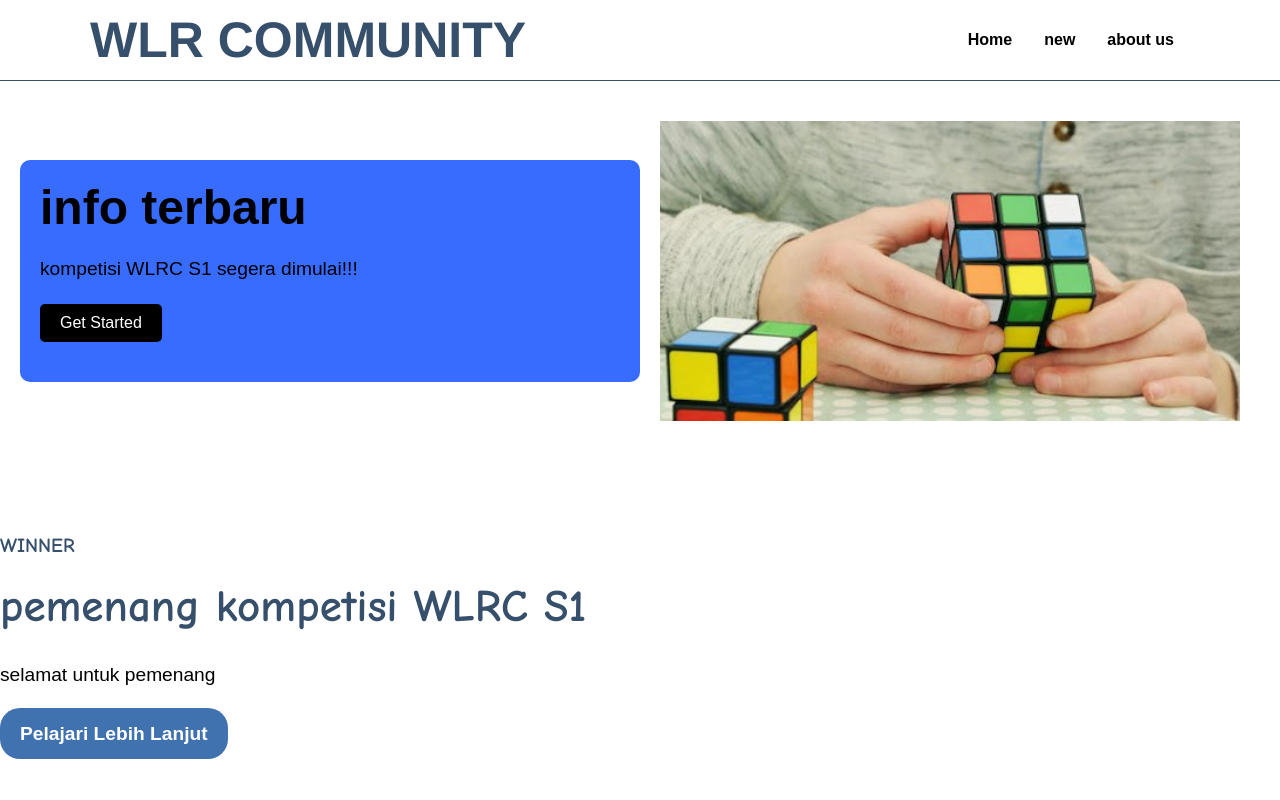
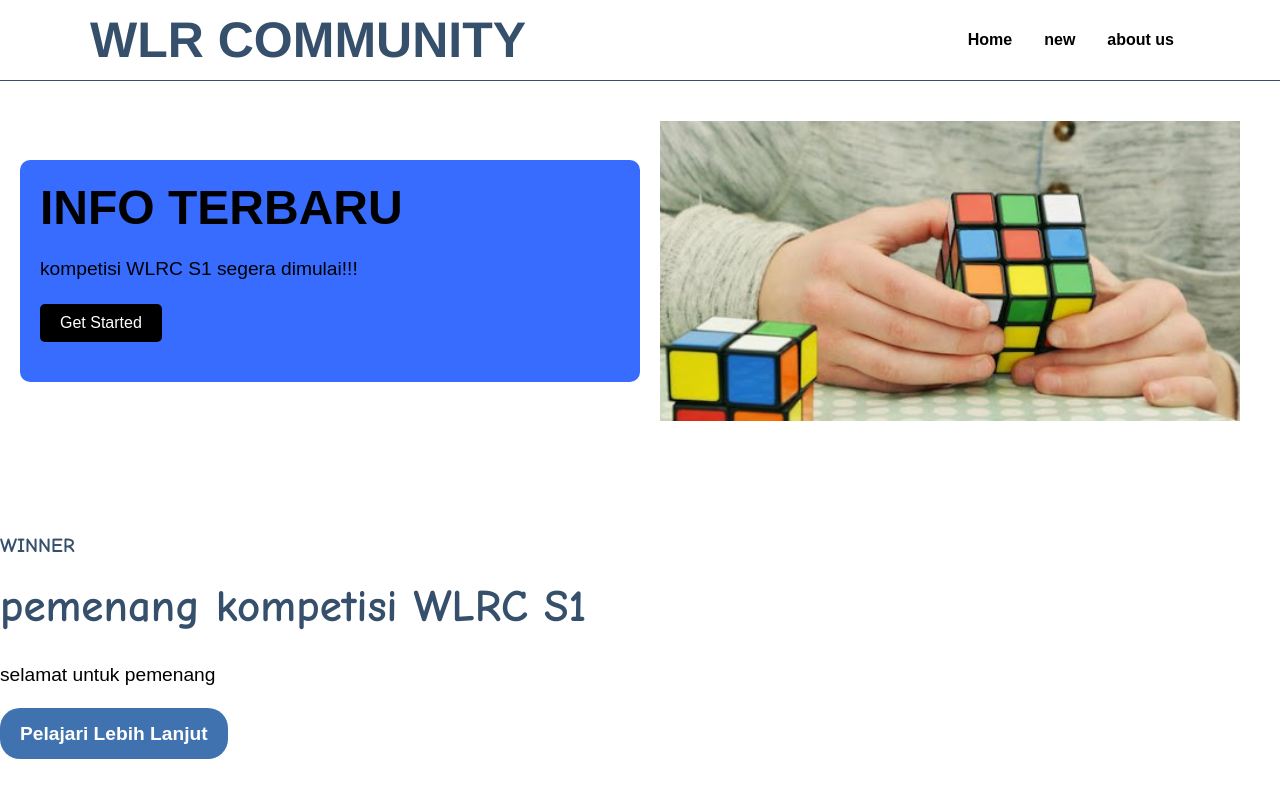
Before and after one commit to wilz243/WLRCOMMUNITY, a plain HTML site: page index.html in a window 1280 px wide. Shown: the top 800 px of the page. Drawn offline with Linux system fonts and the light colour scheme.

Commit message:
index.html

```diff
--- a/index.html
+++ b/index.html
@@ -105,7 +105,7 @@
 <body>
     <div class="container">
         <div class="left-section">
-            <h1>info terbaru</h1>
+            <h1>INFO TERBARU</h1>
             <p>kompetisi WLRC S1 segera dimulai!!!</p>
             <button class="button">Get Started</button>
             <div class="social-icons">
```
